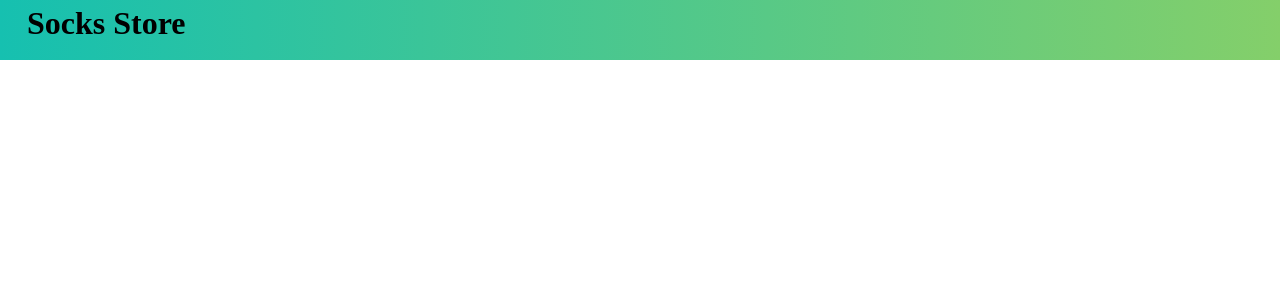
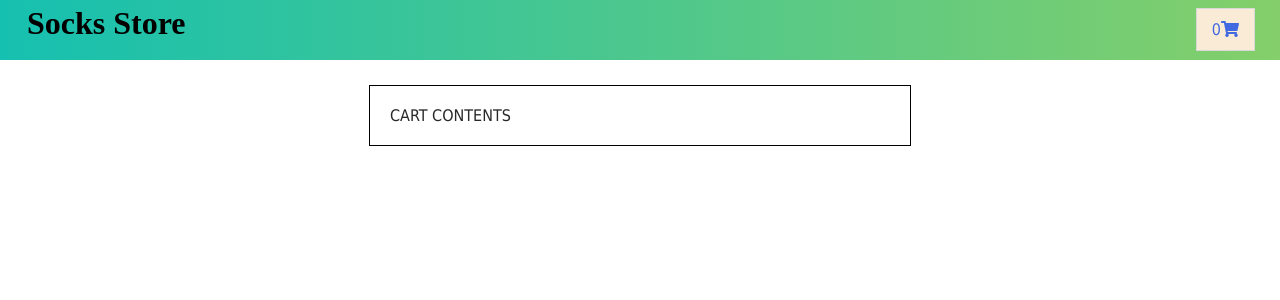
Before and after one commit to itenium-be/React-New-Features, a React (Create React App) app in the folder react-socks/: page /cart in a window 1280 px wide. Shown: the top 300 px of the page. Built offline with nearby package versions, Linux system fonts and the light colour scheme.

Commit message:
added Cart page. added ErrorBoundary example

```diff
--- a/react-socks/src/App.tsx
+++ b/react-socks/src/App.tsx
@@ -1,10 +1,10 @@
 import React from 'react';
 import { BrowserRouter as Router, Route } from 'react-router-dom';
 import Header from './components/Header';
+import Cart from './components/Cart';
 
 import SocksListing from './components/SocksListing';
 import SockPage from './components/SockPage';
-
 
 const App: React.FC = () => {
   return (
@@ -12,6 +12,7 @@ const App: React.FC = () => {
       <Header />
 
       <Route exact path="/" component={SocksListing} />
+      <Route exact path="/cart" component={Cart} />
       <Route path="/socks/:id" component={SockPage} />
     </Router>
   );
--- /dev/null
+++ b/react-socks/src/CartRepository.ts
@@ -0,0 +1,20 @@
+import { CartModel, SockModel, SockVariantModel } from './models';
+
+const cartContents: CartModel[] = [];
+
+const CartRepository = {
+    getCart(): CartModel[] {
+        return cartContents;
+    },
+
+    getCartLength(): number {
+        return cartContents.length;
+    },
+
+    addToCart(sock: SockModel, variant: SockVariantModel): void {
+        sock.inventory--;
+        cartContents.push({sock, variant});
+    }
+};
+
+export default CartRepository;
--- /dev/null
+++ b/react-socks/src/components/Cart.scss
@@ -0,0 +1,7 @@
+.cart-container {
+    padding: 20px;
+    width: 500px;
+    margin: auto;
+    margin-top: 25px;
+    border: 1px solid black;
+}
--- /dev/null
+++ b/react-socks/src/components/Cart.tsx
@@ -0,0 +1,10 @@
+import React from 'react';
+import './Cart.scss';
+
+const Cart: React.FC = () => (
+  <div className="cart-container">
+    CART CONTENTS
+  </div>
+);
+
+export default Cart;
--- /dev/null
+++ b/react-socks/src/components/ErrorBoundary.tsx
@@ -0,0 +1,32 @@
+import React from 'react';
+
+
+type ErrorBoundaryProps = {
+    fallback: React.ReactNode
+}
+
+type ErrorBoundaryState = {
+    error: Error | null
+}
+
+class ErrorBoundary extends React.Component<ErrorBoundaryProps, ErrorBoundaryState> {
+  constructor(props: any) {
+    super(props);
+    this.state = { error: null };
+  }
+
+  componentDidCatch(error: Error, errorInfo: React.ErrorInfo) {
+    console.log('didCatch', error, errorInfo);
+    this.setState({error});
+  }
+
+  render() {
+    if (this.state.error) {
+      return this.props.fallback;
+    }
+
+    return this.props.children;
+  }
+}
+
+export default ErrorBoundary;
--- a/react-socks/src/components/Header.tsx
+++ b/react-socks/src/components/Header.tsx
@@ -1,11 +1,14 @@
 import React from 'react';
 import { Link } from 'react-router-dom';
+import HeaderCartLink from './HeaderCartLink';
 
 const Header: React.FC = () => (
   <div className="nav-bar">
     <h1>
       <Link to="/">Socks Store</Link>
     </h1>
+
+    <HeaderCartLink />
   </div>
 );
 
--- /dev/null
+++ b/react-socks/src/components/HeaderCartLink.tsx
@@ -0,0 +1,14 @@
+import React from 'react';
+import { Link } from 'react-router-dom';
+import CartRepository from '../CartRepository';
+
+function HeaderCartLink() {
+    return (
+        <Link to="/cart" className="cart">
+            {CartRepository.getCartLength()}
+            <i className="fas fa-shopping-cart" />
+        </Link>
+    );
+}
+
+export default HeaderCartLink;
--- /dev/null
+++ b/react-socks/src/components/SockInventory.tsx
@@ -0,0 +1,35 @@
+import React, { Fragment } from 'react';
+import cn from 'classnames';
+import { SockModel } from '../models';
+import ErrorBoundary from './ErrorBoundary';
+
+const ErrorBoundaryTesting = false;
+
+type SockInventoryProps = {
+    sock: SockModel
+}
+
+const SockInventory: React.FC<SockInventoryProps> = ({ sock }) => {
+    if (ErrorBoundaryTesting) {
+        throw new Error('uhoh');
+    }
+
+    return (
+        <>
+            {sock.inventory > 0 ? (
+                <React.Fragment>{sock.inventory} left in stock</React.Fragment>
+            ) : (
+                <Fragment>Out of stock</Fragment>
+            )}
+
+            <button
+                className={cn('add-to-cart', { disabledButton: sock.inventory <= 0 })}
+                onClick={() => sock.inventory--}
+            >
+                Add to cart
+            </button>
+        </>
+    );
+}
+
+export default SockInventory;
--- a/react-socks/src/components/SockPage.tsx
+++ b/react-socks/src/components/SockPage.tsx
@@ -1,8 +1,10 @@
-import React from 'react';
+import React, { Fragment } from 'react';
 import ProductRepository from '../ProductRepository';
 import { SockModel, SockVariantModel } from '../models';
 import SockReviews from './SockReviews';
 import SockVariantSelector from './SockVariantSelector';
+import SockInventory from './SockInventory';
+import ErrorBoundary from './ErrorBoundary';
 
 type SockPageProps = {
     match: { params: { id: string } }
@@ -21,6 +23,10 @@ const SockPage: React.FC<SockPageProps> = ({ match }) => {
             <div className="product-info">
                 <h1>{sock.name} (${sock.price})</h1>
 
+                <ErrorBoundary fallback={<h2 className="error">Socks inventory service down!!</h2>}>
+                    <SockInventory sock={sock} />
+                </ErrorBoundary>
+
                 <SockVariantSelector
                     sock={sock}
                     variant={selectedVariant}
--- a/react-socks/src/models.ts
+++ b/react-socks/src/models.ts
@@ -20,3 +20,9 @@ export interface SockReviewModel {
   rating: number;
   fullReview: string;
 }
+
+
+export interface CartModel {
+  sock: SockModel;
+  variant: SockVariantModel;
+}
```
Also changed, not shown: 2 other files (tests, documents, lock files or other folders).
